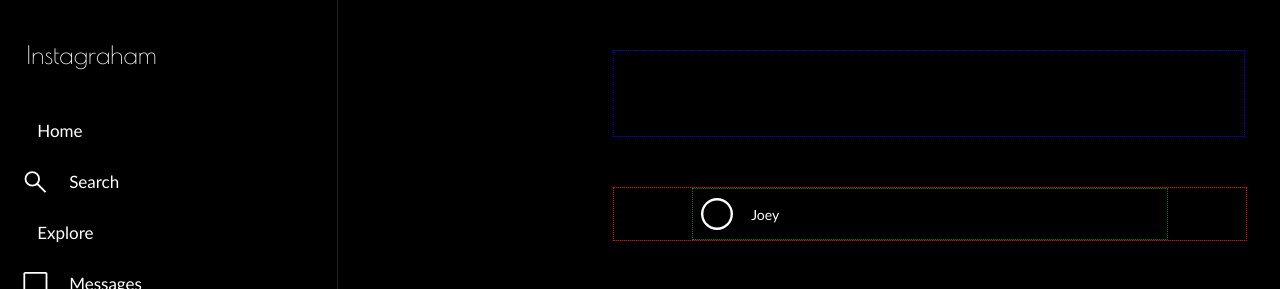
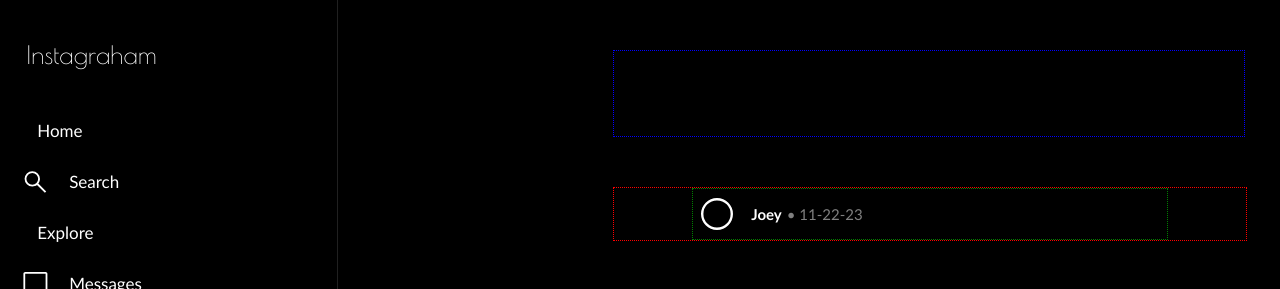
Before and after one commit to abeeds/instagram-clone, a React (Create React App) app: page / in a window 1280 px wide. Shown: the top 289 px of the page. Built offline with nearby package versions, Linux system fonts and the light colour scheme; some icons are missing.

Commit message:
fixed logo link, added user info to posts

```diff
--- a/src/home page/home.css
+++ b/src/home page/home.css
@@ -46,14 +46,29 @@
     float: left;
 }
 
+.post-user-text {
+    display: flex;
+    align-items: center;
+    font-size: 15px;
+    font-family:"Calibri", sans-serif;
+    margin-right: 5px;
+}
+
 
 .post-username {
     display: flex;
     align-items: center;
     color: inherit;
     text-decoration: none;
-    font-size: 14px;
-    font-family:"Calibri", sans-serif;
+    margin-right: 5px;
+}
+
+.post-username:hover{
+    color: grey;
+}
+
+.post-date {
+    color: grey;
 }
 
 .post-user-pfp {
--- a/src/home page/home.tsx
+++ b/src/home page/home.tsx
@@ -9,7 +9,8 @@
 
 // TODO: need post date, post location (optional)
 type PostProps = {
-    username: string
+    username: string,
+    location?: string
 };
 
 
@@ -23,7 +24,10 @@
                 <div className='post-user-pfp'>
                     <TempI/>
                 </div>
-                <a className='post-username' href="">{props.username}</a>
+                <div className='post-user-text'>
+                    <a className='post-username' href=""><strong>{props.username}</strong></a>
+                    <span className='post-date'>• 11-22-23</span>
+                </div>
             </div>
 
             <div className='post-image'>
--- a/src/navbar.css
+++ b/src/navbar.css
@@ -25,13 +25,11 @@
     font-size: 25px;
     user-select: none;
     pointer-events: auto;
-}
-
-.logo-text {
     color: inherit;
     text-decoration: none;
     user-select: none;
 }
+
 
 .nav-list {
     padding: 5px 0px;
--- a/src/navbar.tsx
+++ b/src/navbar.tsx
@@ -16,7 +16,7 @@
 function NavBar() {
     return(<nav className='navbar'>
         <ul className='navbar-nav'>
-            <li className='nav-logo'><a className='logo-text' href='https://www.youtube.com/watch?v=dQw4w9WgXcQ&pp=ygUJcmljayByb2xs'>Instagraham</a></li>
+            <Link to='/' className='nav-logo'>Instagraham</Link>
             <li className='nav-list'>
                 <Link to="/" className='nav-item'>
                     <div className='navicon'><HomeIcon/></div>
```
